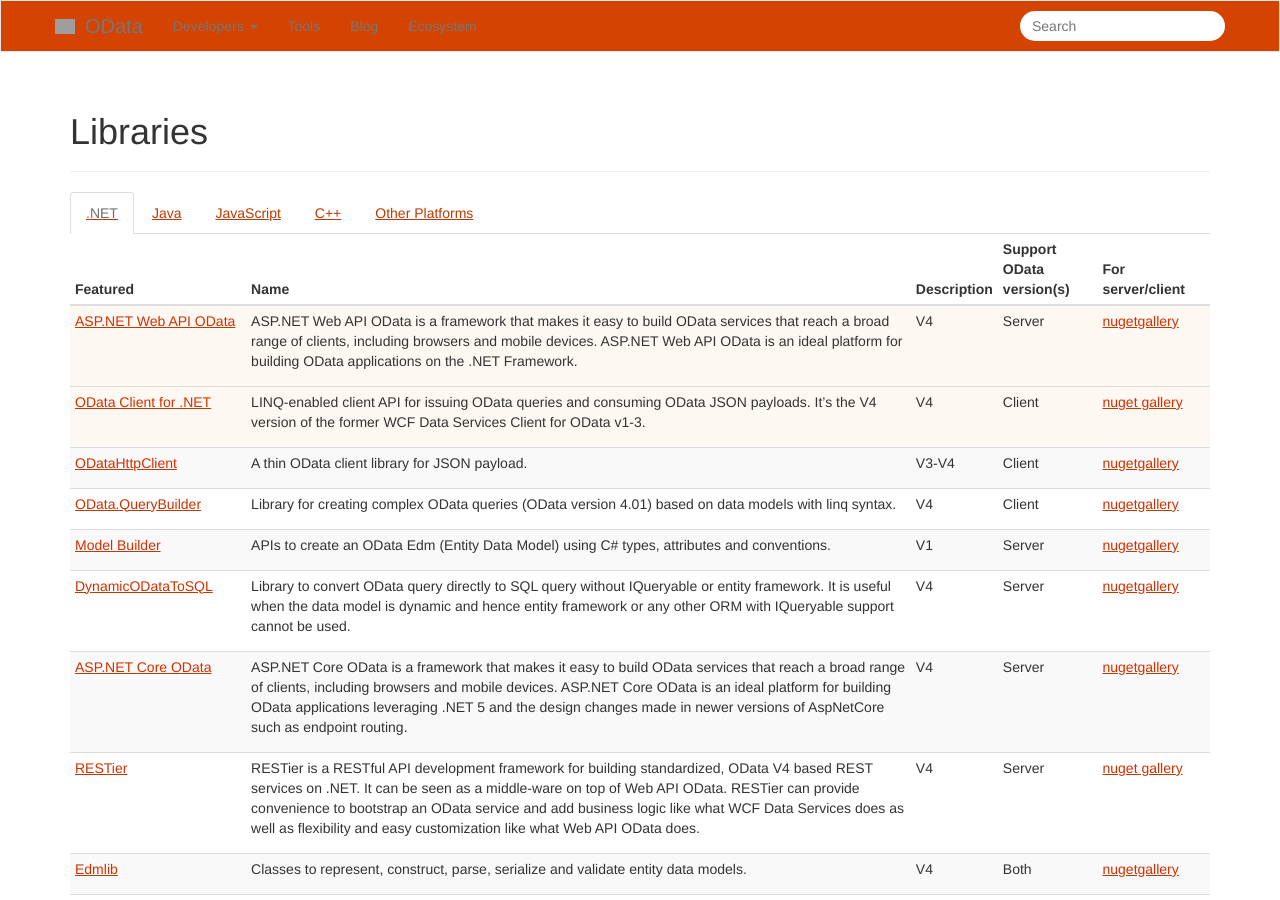
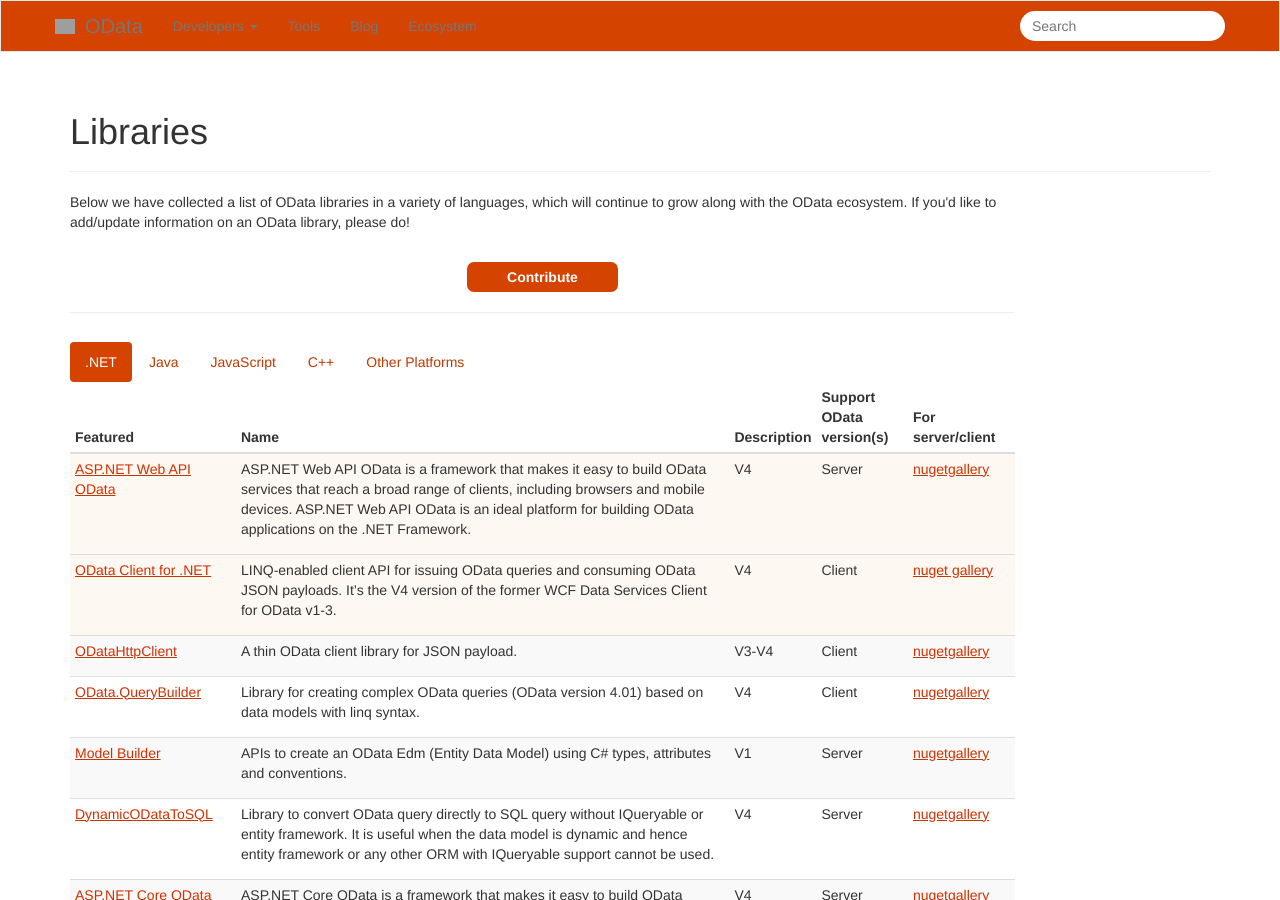
Before and after one commit to OData/odataorg.github.io, a Jekyll site: the page built from pages/libraries.html, in a window 1280 px wide and 900 px high. Built offline with Jekyll 4.4.1, drawn with Linux system fonts in a browser that asks for light colours; nearby versions of some CDN libraries; library files that are not in the unit come from our copies; a style sheet for code colours, icons or effects is not loaded; some of the changed text lies outside the part shown.

Commit message:
updated tabs and contribute section to match ecosystem page

```diff
--- a/pages/libraries.html
+++ b/pages/libraries.html
@@ -4,24 +4,37 @@
 date: 2014-02-20 06:57:09.000000000 +08:00
 permalink: /libraries/
 ---
-<div aria-label="Languages" id="tabs">
-  <ul role="tablist" class="nav nav-tabs" id="tablinks">
-    <li role="presentation" class="active">
-      <a class="tab-link" href="#net1" aria-label=".net" role="tab" data-toggle="tab" aria-controls="net1">.NET</a>
+<div class="row">
+    <div class="col-md-10" style="padding-bottom:9px; margin:0 0 20px;">
+        <p>Below we have collected a list of OData libraries in a variety of languages, which will continue to grow along with the OData ecosystem. If you'd like to add/update information on an OData library, please do!</p>
+<div style="display:flex; justify-content: center; border-bottom:1px solid #eeeeee">
+    <button class="big-action"
+            onclick="window.location.href = '/ecosystem-contributions/'"
+            style="margin-top:2rem; margin-bottom: 2rem;">
+        Contribute
+    </button>
+</div>
+</div>
+<div class="col-md-10">
+    <ul class="nav nav-pills">
+        <li class="active">
+            <a class="tab-link" href="#net1" data-toggle="pill" aria-controls="net1">.NET</a>
         </li>
-    <li role="presentation">
-      <a class="tab-link" href="#java" aria-label="Java" role="tab" data-toggle="tab" aria-controls="java" tabindex="-1">Java</a>
+        <li>
+            <a class="tab-link" href="#java" data-toggle="pill" aria-controls="java">Java</a>
         </li>
-    <li role="presentation">
-      <a class="tab-link" href="#javascript" aria-label="JavaScript" role="tab" data-toggle="tab" aria-controls="javascript" tabindex="-1">JavaScript</a>
+        <li>
+            <a class="tab-link" href="#javascript" data-toggle="pill" aria-controls="javascript">JavaScript</a>
         </li>
-    <li role="presentation">
-      <a class="tab-link" href="#cpp" aria-label="C++" role="tab" data-toggle="tab" aria-controls="cpp" tabindex="-1">C++</a>
+        <li>
+            <a class="tab-link" href="#cpp" data-toggle="pill" aria-controls="cpp">C++</a>
         </li>
-    <li role="presentation">
-      <a class="tab-link" href="#other" aria-label="Other Platforms" role="tab" data-toggle="tab" aria-controls="other" tabindex="-1">Other Platforms</a>
+        <li>
+            <a class="tab-link" href="#other" data-toggle="pill" aria-controls="other">Other Platforms</a>
         </li>
     </ul>
+</div>
+<div class="col-md-10">
     <div class="tab-content">
         <div class="tab-pane active" id="net1" role="tabpanel" tabindex="0">
             <table class="table table-striped table-condensed table-hover reflows" aria-label=".NET Libraries">
@@ -107,8 +120,5 @@
         {% endif %}
         {% endfor %}
     </div>
-<div>
 </div>
-  <h4>Contribute to OData Libraries</h4>
-  <p>Want to add/update information of an OData library? You can edit and submit changes to this page on its <a href="https://github.com/ODataOrg/odataorg.github.io" target="_blank">Github repository</a>.</p>
 </div>
```
Lines whose indentation alone changed are shown as unchanged.
